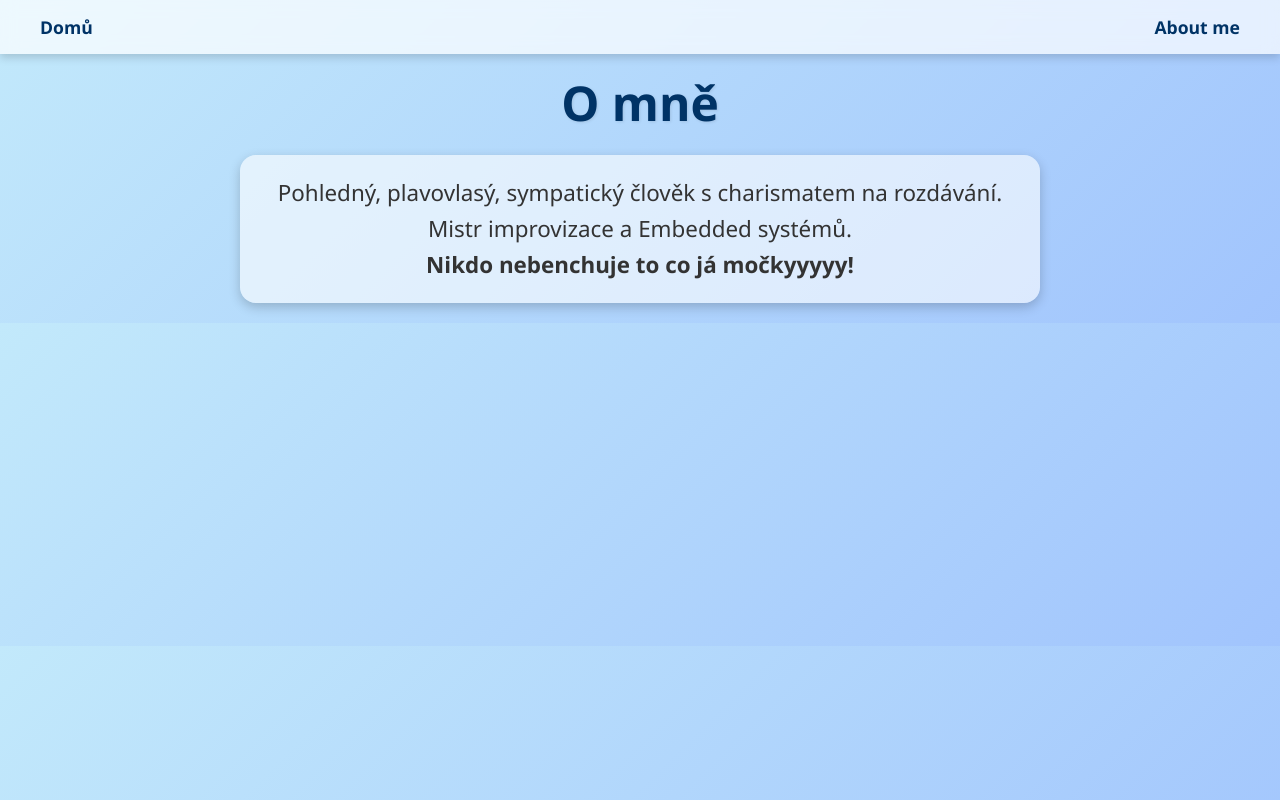
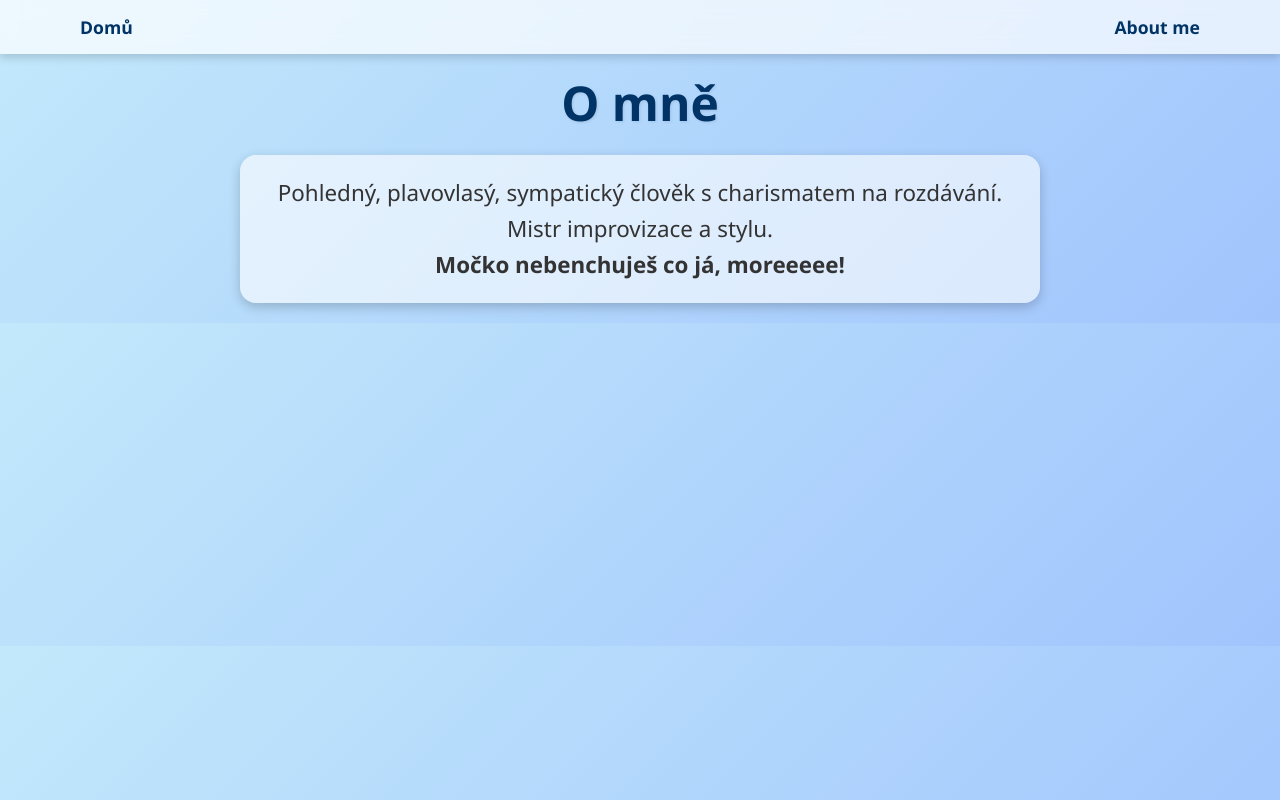
Before and after one commit to Drobas69/moje-stranka, a plain HTML site: page aboutme.html in a window 1280 px wide. Drawn offline with Linux system fonts and the light colour scheme.

Commit message:
Update aboutme.html

```diff
--- a/aboutme.html
+++ b/aboutme.html
@@ -2,7 +2,7 @@
 <html lang="cs">
 <head>
   <meta charset="UTF-8">
-  <title>O mně</title>
+  <title>About Me</title>
   <style>
     * {
       box-sizing: border-box;
@@ -23,13 +23,19 @@
       top: 0;
       width: 100%;
       background-color: rgba(255, 255, 255, 0.7);
+      box-shadow: 0 4px 8px rgba(0, 0, 0, 0.15);
+      backdrop-filter: blur(8px);
+      z-index: 1000;
+    }
+
+    .navbar-inner {
+      max-width: 1200px;
+      margin: 0 auto;
+      width: 100%;
       display: flex;
       justify-content: space-between;
       align-items: center;
       padding: 15px 30px;
-      box-shadow: 0 4px 8px rgba(0, 0, 0, 0.15);
-      backdrop-filter: blur(8px);
-      z-index: 1000;
     }
 
     .navbar a {
@@ -65,18 +71,20 @@
   </style>
 </head>
 <body>
-  <!-- Navigace -->
+  <!-- NAVIGACE -->
   <div class="navbar">
-    <div><a href="index.html">Domů</a></div>
-    <div><a href="aboutme.html">About me</a></div>
+    <div class="navbar-inner">
+      <div><a href="index.html">Domů</a></div>
+      <div><a href="aboutme.html">About me</a></div>
+    </div>
   </div>
 
   <h1>O mně</h1>
 
   <p>
     Pohledný, plavovlasý, sympatický člověk s charismatem na rozdávání.<br>
-    Mistr improvizace a Embedded systémů.<br>
-    <strong>Nikdo nebenchuje to co já močkyyyyy!</strong>
+    Mistr improvizace a stylu.<br>
+    <strong>Močko nebenchuješ co já, moreeeee!</strong>
   </p>
 </body>
 </html>
```
